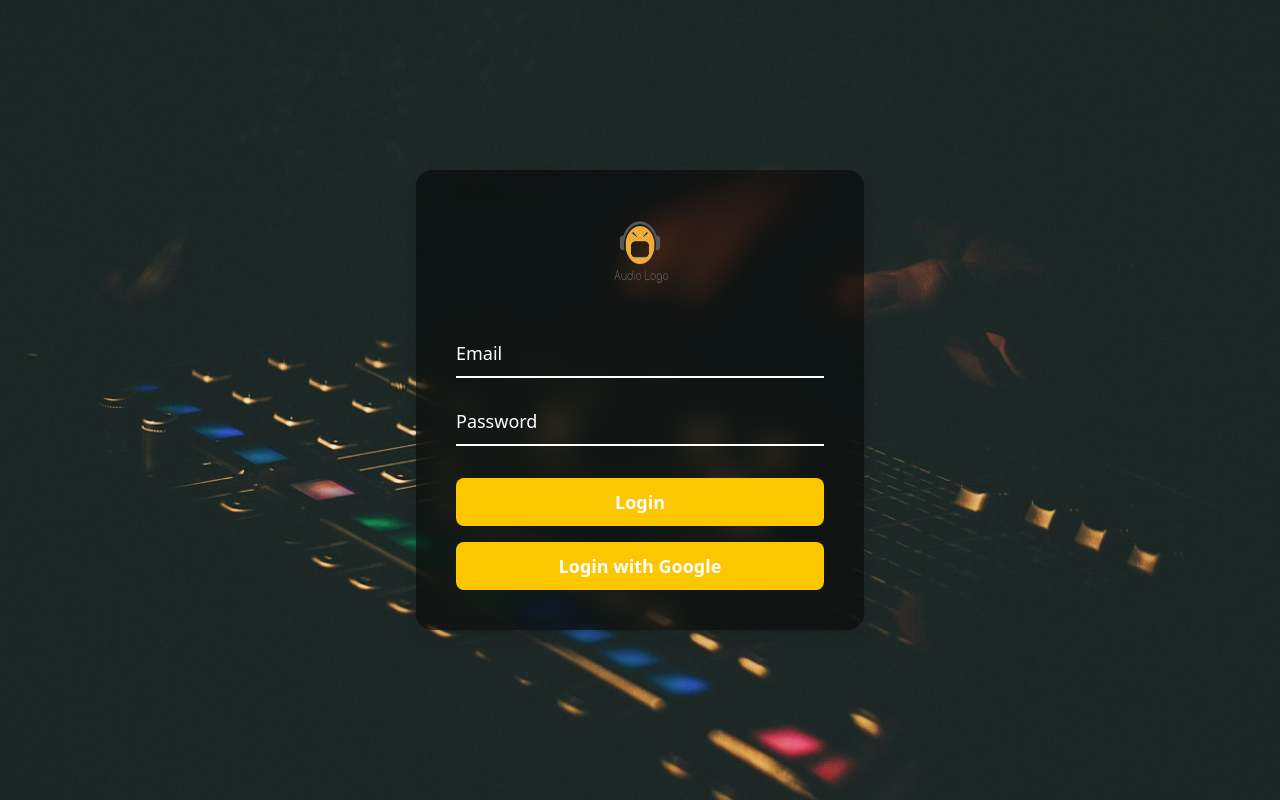
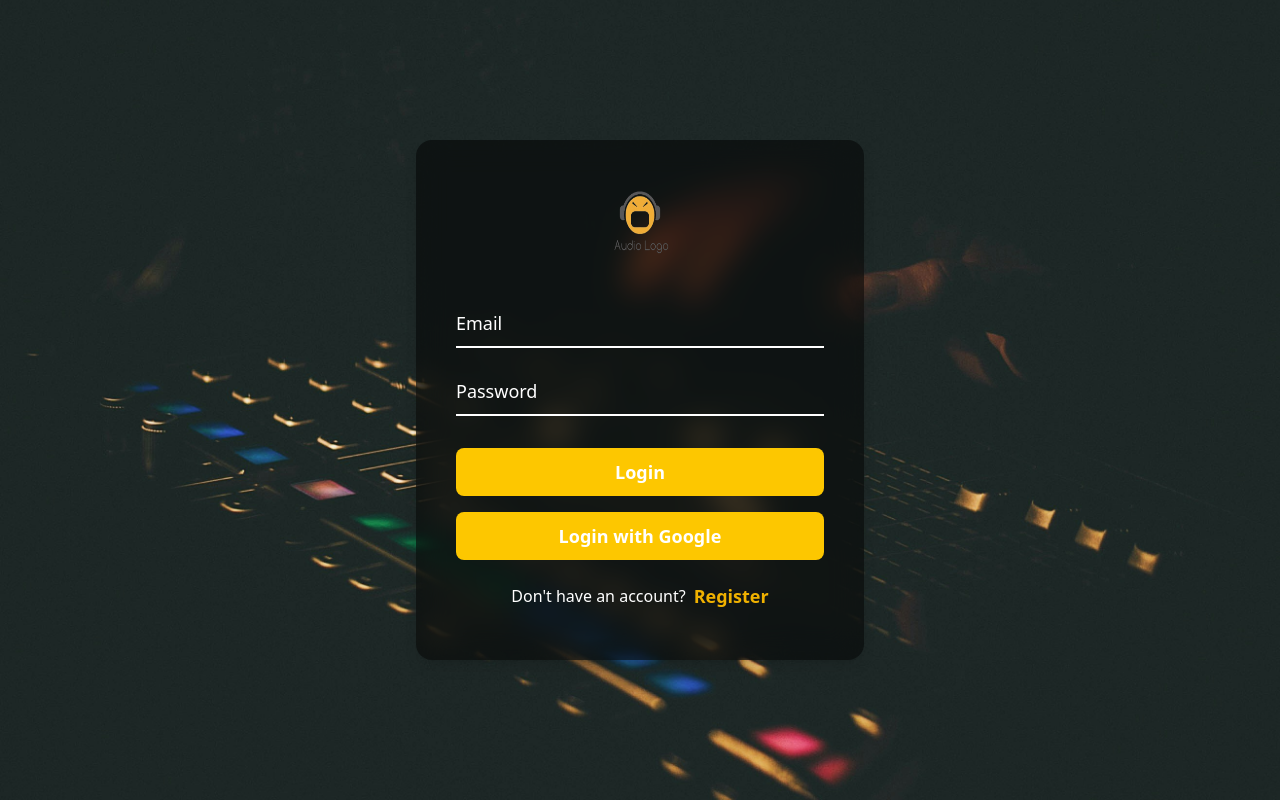
Before and after one commit to Doublezero-00/kv-audio-frontend, a React (Vite) app: page /login in a window 1280 px wide. Built offline with nearby package versions, Linux system fonts and the light colour scheme.

Commit message:
Added register button to login page✅

```diff
--- a/src/pages/login/Login.jsx
+++ b/src/pages/login/Login.jsx
@@ -2,13 +2,14 @@ import { useState } from "react";
 import axios from "axios";
 import toast from "react-hot-toast";
 import { useNavigate } from "react-router-dom";
-import { use } from "react";
 import { useGoogleLogin } from "@react-oauth/google";
+import RegisterPage from "./register/register";
 
 export default function LoginPage() {
   const [email, setEmail] = useState("");
   const [password, setPassword] = useState("");
   const navigate = useNavigate();
+
   const googleLogin = useGoogleLogin({
     onSuccess: (res) => {
       console.log(res);
@@ -107,6 +108,17 @@ export default function LoginPage() {
             Login with Google
           </button>
         </form>
+        <div className="flex items-center justify-center mt-3 gap-2">
+          <p className="login-redirect text-white">
+            Don't have an account?{" "}
+          </p>
+          <button
+            type="button"
+            onClick={() => navigate("/register")}
+            className="h-12 text-yellow-500 rounded-lg font-semibold text-base sm:text-lg transition cursor-pointer"
+          >Register
+          </button>
+        </div>
       </div>
     </div>
   );
--- a/src/pages/login/register/register.jsx
+++ b/src/pages/login/register/register.jsx
@@ -3,7 +3,6 @@ import "./register.css";
 import axios from "axios";
 import toast from "react-hot-toast";
 import { useNavigate } from "react-router-dom";
-
 
 export default function RegisterPage() {
 
@@ -88,7 +87,7 @@ export default function RegisterPage() {
 
           <button onClick={handleOnSubmit}
             type="submit"
-            className="w-[300px] h-[50px] bg-[#f0ad38] text-white rounded-lg mt-4 hover:bg-[#e19a2f]"
+            className="w-[300px] h-[50px] bg-yellow-500 text-white rounded-lg mt-4 hover:bg-yellow-500"
           >
             Register
           </button>
```
